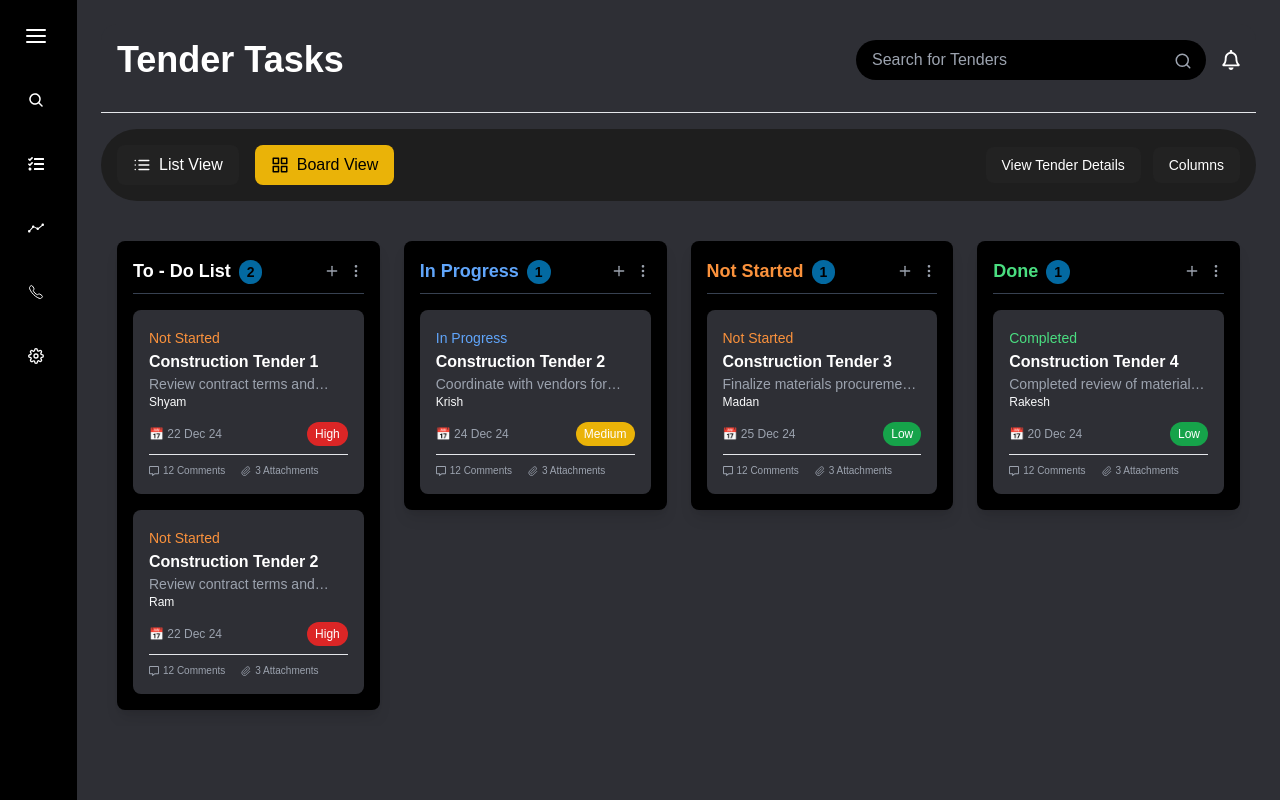
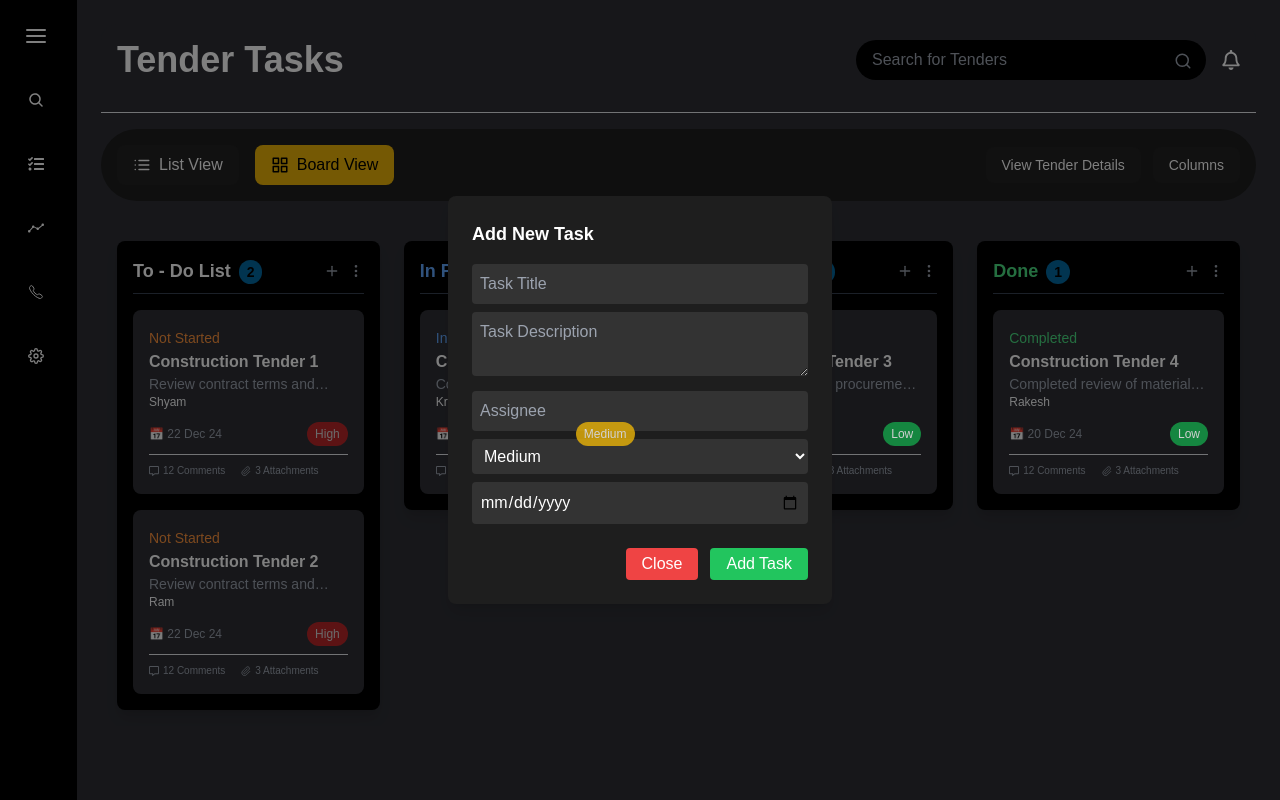
Before and after one commit to vish-ahire/tender, a Next.js app: page / in a window 1280 px wide. Both pictures are taken after a click on the icon 331 px from the left and 271 px from the top of the page. Built offline with nearby package versions, Linux system fonts and the light colour scheme.

Commit message:
TaskModal to create Task

```diff
--- a/app/_component/Board.tsx
+++ b/app/_component/Board.tsx
@@ -7,10 +7,18 @@ import { columnsData } from "../../data/columnsData";
 const BoardView: React.FC = () => {
   const [columns, setColumns] = useState(columnsData);
 
+  const handleAddTask = (columnId: string, newTask: any) => {
+    setColumns((prevColumns) =>
+      prevColumns.map((col) =>
+        col.id === columnId ? { ...col, tasks: [...col.tasks, newTask] } : col
+      )
+    );
+  };
+
   return (
     <div className="w-full flex items-start overflow-x-auto space-x-6 p-4 ">
       {columns.map((column) => (
-        <Column key={column.id} column={column} />
+        <Column key={column.id} column={column} onAddTask={handleAddTask}/>
       ))}
     </div>
   );
--- a/app/_component/Card.tsx
+++ b/app/_component/Card.tsx
@@ -1,22 +1,14 @@
-import React from 'react';
+import React, { useState } from 'react';
 import { FaRegCommentAlt } from "react-icons/fa";
 import { GrAttachment } from "react-icons/gr";
-
-interface Task {
-  id: string;
-  title: string;
-  description: string;
-  assignee: string;
-  priority: string;
-  dueDate: string;
-  status: string;
-}
+import { Task } from '@/data/columnsData';
 
 interface CardProps {
     task: Task;
 }
 
 const Card: React.FC<CardProps> = ({ task }) => {
+
     const statusColors: Record<Task["status"], string> = {
         "Not Started": "text-orange-400",
         "In Progress": "text-blue-400",
@@ -33,7 +25,9 @@ const Card: React.FC<CardProps> = ({ task }) => {
         <div className="bg-[#2e2f35] p-4 rounded-lg shadow-md
     transition-all duration-300 ease-in-out
                 hover:shadow-[0_0_15px_rgba(255,255,255,0.6)] hover:scale-[1.02]
-                hover:ring-2 hover:ring-white">
+                hover:ring-2 hover:ring-white"
+
+        >
             {/* Status Label */}
             <span className={`text-sm font-medium ${statusColors[task.status]}`}>
                 {task.status}
@@ -46,7 +40,7 @@ const Card: React.FC<CardProps> = ({ task }) => {
             {/* Footer */}
             <div className="flex justify-between items-center mt-3">
                 <span className="text-xs text-gray-400">📅 {task.dueDate}</span>
-        <span className={`text-xs px-2 py-1 rounded-full ${priorityColors[task.priority]}`}>
+                <span className={`text-xs px-2 py-1 rounded-full opacity-80 ${priorityColors[task.priority]}`}>
                     {task.priority}
                 </span>
             </div>
@@ -62,7 +56,6 @@ const Card: React.FC<CardProps> = ({ task }) => {
                 </p>
             </div>
         </div>
-
     );
 };
 
--- a/app/_component/Column.tsx
+++ b/app/_component/Column.tsx
@@ -1,16 +1,8 @@
-import React from 'react';
+import React, { useState } from "react";
 import Card from './Card';
 import { FiMoreVertical, FiPlus } from 'react-icons/fi';
-
-interface Task {
-    id: string;
-    title: string;
-    description: string;
-    assignee: string;
-    priority: "Low" | "Medium" | "High";
-    dueDate: string;
-    status: "Not Started" | "In Progress" | "Completed";
-}
+import TaskModal from "./TaskModal";
+import { Task } from "@/data/columnsData";
 
 interface ColumnProps {
   column: {
@@ -19,8 +11,41 @@ interface ColumnProps {
     color: string;
     tasks: Task[];
   };
+  onAddTask: (columnId: string, newTask: Task) => void;
 }
-const Column: React.FC<ColumnProps> = ({ column }) => {
+const Column: React.FC<ColumnProps> = ({ column, onAddTask }) => {
+  const [showModal, setShowModal] = useState(false);
+  const [modalType, setModalType] = useState<"add" | "view">("add");
+  const [selectedTask, setSelectedTask] = useState<Task | undefined>(undefined);
+
+  const [newTask, setNewTask] = useState<{
+    title: string;
+    description: string;
+    assignee: string;
+    priority: "Low" | "Medium" | "High";
+    dueDate: string;
+  }>({
+    title: "",
+    description: "",
+    assignee: "",
+    priority: "Medium",
+    dueDate: "",
+  });
+
+  const handleAddTask = () => {
+    if (!newTask.title.trim()) return;
+
+    const task: Task = {
+      id: crypto.randomUUID(),
+      ...newTask,
+      status: column.title as Task["status"],
+    };
+    onAddTask(column.id, task);
+    setNewTask({ title: "", description: "", assignee: "", priority: "Medium", dueDate: "" });
+    setShowModal(false);
+  };
+
+
   return (
     <div className="w-1/3 bg-[#000000] p-4 rounded-lg shadow-lg min-h-0 ">
       {/* Column Header */}
@@ -29,7 +54,10 @@ const Column: React.FC<ColumnProps> = ({ column }) => {
           <span className="text-sm text-black font-bold bg-sky-700 mx-2 px-2 py-1 rounded-full ">{column.tasks.length}</span>
         </h2>
         <div className="flex items-center space-x-2">
-                    <FiPlus className="cursor-pointer text-gray-400 hover:text-white" />
+          <FiPlus className="cursor-pointer text-gray-400 hover:text-white" onClick={() => {
+            setModalType("add");
+            setShowModal(true);
+          }} />
           <FiMoreVertical className="cursor-pointer text-gray-400 hover:text-white" />
         </div>
       </div>
@@ -37,9 +65,25 @@ const Column: React.FC<ColumnProps> = ({ column }) => {
       {/* Task List */}
       <div className="space-y-4 ">
         {column.tasks.map((task) => (
+          <div key={task.id} onClick={() => {
+            setSelectedTask(task);
+            setModalType("view");
+            setShowModal(true);
+          }}>
             <Card key={task.id} task={task} />
+          </div>
+
         ))}
       </div>
+      <TaskModal
+        isOpen={showModal}
+        type={modalType}
+        task={selectedTask}
+        newTask={newTask}
+        onClose={() => setShowModal(false)}
+        onSave={handleAddTask}
+        setNewTask={setNewTask}
+      />
     </div>
   );
 };
--- /dev/null
+++ b/app/_component/TaskModal.tsx
@@ -0,0 +1,119 @@
+import React from "react";
+import { Task } from "@/data/columnsData";
+
+
+interface TaskModalProps {
+  isOpen: boolean;
+  type: "add" | "view";
+  task?: Task;
+  newTask?: {
+    title: string;
+    description: string;
+    assignee: string;
+    priority: "Low" | "Medium" | "High";
+    dueDate: string;
+  };
+  onClose: () => void;
+  onSave?: () => void;
+  setNewTask?: (task: any) => void;
+}
+
+const TaskModal: React.FC<TaskModalProps> = ({
+  isOpen,
+  type,
+  task,
+  newTask,
+  onClose,
+  onSave,
+  setNewTask,
+}) => {
+  if (!isOpen) return null;
+
+  return (
+    <div className="fixed inset-0 bg-black bg-opacity-50 flex justify-center items-center">
+      <div className="bg-[#1E1E1E] p-6 rounded-lg shadow-lg w-96">
+        <h2 className="text-white text-lg font-semibold mb-4">
+          {type === "add" ? "Add New Task" : "Task Details"}
+        </h2>
+
+        {type === "add" && newTask && setNewTask ? (
+          <>
+            <input
+              type="text"
+              placeholder="Task Title"
+              value={newTask.title}
+              onChange={(e) => setNewTask({ ...newTask, title: e.target.value })}
+              className="w-full bg-[#333] text-white p-2 rounded mb-2 focus:outline-none"
+            />
+            <textarea
+              placeholder="Task Description"
+              value={newTask.description}
+              onChange={(e) =>
+                setNewTask({ ...newTask, description: e.target.value })
+              }
+              className="w-full bg-[#333] text-white p-2 rounded mb-2 focus:outline-none"
+            />
+            <input
+              type="text"
+              placeholder="Assignee"
+              value={newTask.assignee}
+              onChange={(e) =>
+                setNewTask({ ...newTask, assignee: e.target.value })
+              }
+              className="w-full bg-[#333] text-white p-2 rounded mb-2 focus:outline-none"
+            />
+            <select
+              value={newTask.priority}
+              onChange={(e) =>
+                setNewTask({ ...newTask, priority: e.target.value as Task["priority"] })
+              }
+              className="w-full bg-[#333] text-white p-2 rounded mb-2 focus:outline-none"
+            >
+              <option value="Low">Low</option>
+              <option value="Medium">Medium</option>
+              <option value="High">High</option>
+            </select>
+            <input
+              type="date"
+              value={newTask.dueDate}
+              onChange={(e) =>
+                setNewTask({ ...newTask, dueDate: e.target.value })
+              }
+              className="w-full bg-[#333] text-white p-2 rounded mb-2 focus:outline-none"
+            />
+          </>
+        ) : (
+          task && (
+            <div className="text-white space-y-2">
+              <p><strong>Title:</strong> {task.title}</p>
+              <p><strong>Description:</strong> {task.description}</p>
+              <p><strong>Assignee:</strong> {task.assignee}</p>
+              <p><strong>Priority:</strong> {task.priority}</p>
+              <p><strong>Due Date:</strong> {task.dueDate}</p>
+              <p><strong>Status:</strong> {task.status}</p>
+            </div>
+          )
+        )}
+
+        <div className="flex justify-end space-x-3 mt-4">
+          <button
+            className="bg-red-500 text-white py-1 px-4 rounded hover:bg-red-600"
+            onClick={onClose}
+          >
+            Close
+          </button>
+          {type === "add" && onSave && (
+            <button
+              className="bg-green-500 text-white py-1 px-4 rounded hover:bg-green-600"
+              onClick={onSave}
+            >
+              Add Task
+            </button>
+          )}
+        </div>
+      </div>
+    </div>
+  );
+};
+
+export default TaskModal;
```
Lines whose indentation alone changed are shown as unchanged.
